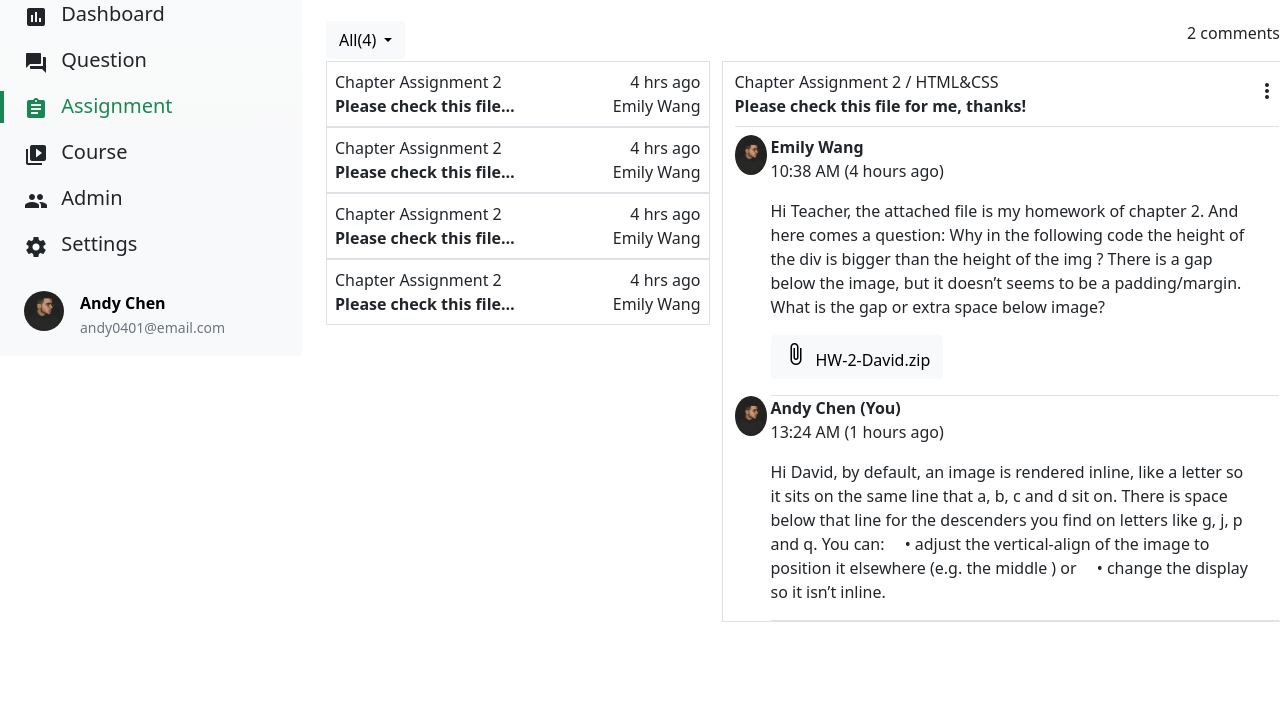
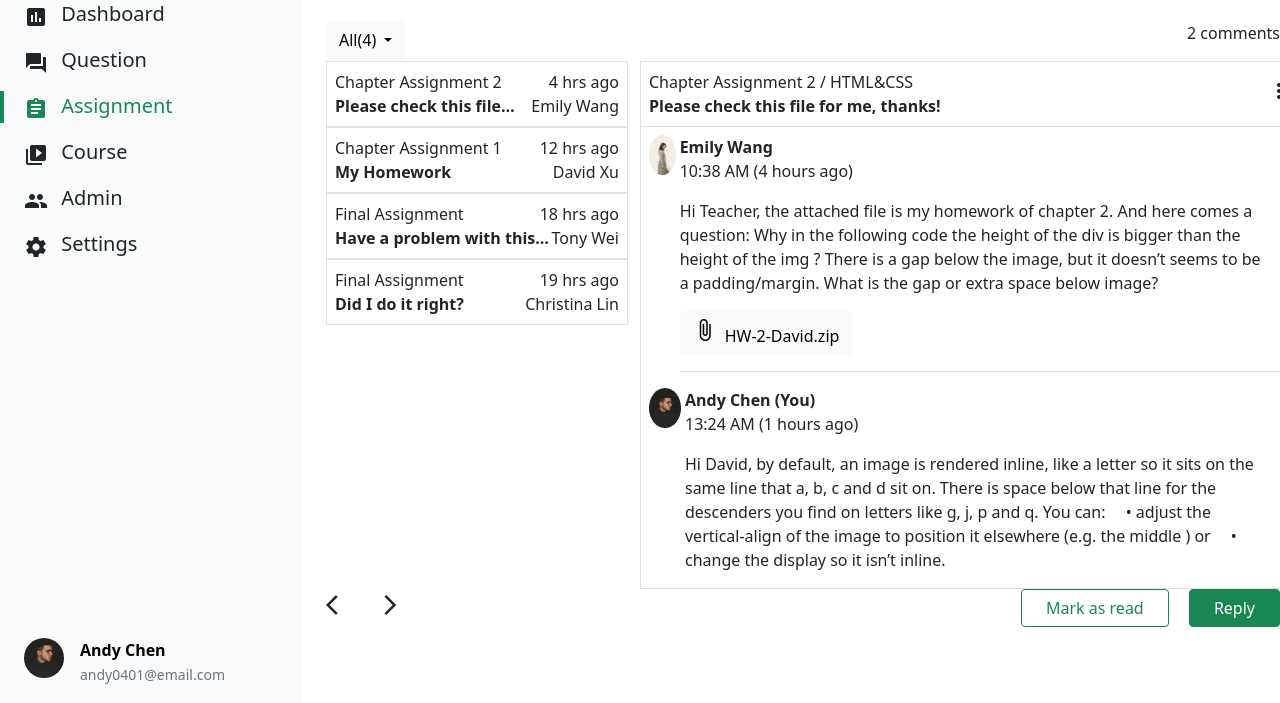
Before and after one commit to CodingFish1/bootstrap_w5, a plain HTML site: page index.html in a window 1280 px wide. Shown: the part 97-800 px from the top of the page. Drawn offline with Linux system fonts and the light colour scheme.

Commit message:
Update 2022-08-20T14:15:02.079Z

```diff
--- a/assets/style/all.css
+++ b/assets/style/all.css
@@ -1,9 +1,5 @@
 @import url("https://fonts.googleapis.com/css2?family=Lato:wght@400;700;900&display=swap");
 @import url("https://fonts.googleapis.com/css2?family=Roboto:ital,wght@0,400;0,700;0,900;1,400;1,700;1,900&display=swap");
-header {
-  height: 100vh;
-}
-
 header span {
   vertical-align: bottom;
 }
@@ -55,11 +51,6 @@ a {
   text-decoration: none;
 }
 
-.container-1 {
-  max-width: 1100px;
-  margin: 0 auto;
-}
-
 .card-style {
   border: 1px solid #000;
 }
--- a/index.html
+++ b/index.html
@@ -14,8 +14,8 @@
 
   <body>
     <div class="d-flex row">
-      <header class="col-3 vh-100">
-        <div class="d-flex flex-column justify-content-between bg-light bg-gradient sidebar-overall">
+      <header class="col-3">
+        <div class="d-flex flex-column justify-content-between vh-100 bg-light bg-gradient">
           <div class="flex-column pt-4 mb-4 ">
             <div class="ps-4 mb-4">
               <img src="./assets/images/logo-ANSWER.svg" alt="">
@@ -58,7 +58,7 @@
           </div>
         </div>
       </header>
-      <div class="col-9">
+      <main class="col-9">
 
 <div class="d-flex justify-content-between pt-5">
     <div class="d-flex flex-row">
@@ -104,7 +104,7 @@
     </div>
   </div>
 <div class="info-block row">
-    <div class="task-list col-5">
+    <div class="task-list col-4">
         <div class="task-card border">
             <div class="d-flex justify-content-between">
                 <p class="mb-0 mt-2 ms-2">Chapter Assignment 2</p>
@@ -117,38 +117,38 @@
         </div>
         <div class="task-card border">
             <div class="d-flex justify-content-between">
-                <p class="mb-0 mt-2 ms-2">Chapter Assignment 2</p>
-                <p class="mb-0 mt-2 fw-normal me-2">4 hrs ago</p>
+                <p class="mb-0 mt-2 ms-2">Chapter Assignment 1</p>
+                <p class="mb-0 mt-2 fw-normal me-2">12 hrs ago</p>
             </div>
             <div class="d-flex justify-content-between">
-                <p class="fw-bolder mb-2 ms-2">Please check this file…</p>
-                <p class="fw-lighter mb-2 me-2">Emily Wang</p>
+                <p class="fw-bolder mb-2 ms-2">My Homework</p>
+                <p class="fw-lighter mb-2 me-2">David Xu</p>
             </div>
         </div>
         <div class="task-card border">
             <div class="d-flex justify-content-between">
-                <p class="mb-0 mt-2 ms-2">Chapter Assignment 2</p>
-                <p class="mb-0 mt-2 fw-normal me-2">4 hrs ago</p>
+                <p class="mb-0 mt-2 ms-2">Final Assignment</p>
+                <p class="mb-0 mt-2 fw-normal me-2">18 hrs ago</p>
             </div>
             <div class="d-flex justify-content-between">
-                <p class="fw-bolder mb-2 ms-2">Please check this file…</p>
-                <p class="fw-lighter mb-2 me-2">Emily Wang</p>
+                <p class="fw-bolder mb-2 ms-2">Have a problem with this…</p>
+                <p class="fw-lighter mb-2 me-2">Tony Wei</p>
             </div>
         </div>
         <div class="task-card border">
             <div class="d-flex justify-content-between">
-                <p class="mb-0 mt-2 ms-2">Chapter Assignment 2</p>
-                <p class="mb-0 mt-2 fw-normal me-2">4 hrs ago</p>
+                <p class="mb-0 mt-2 ms-2">Final Assignment</p>
+                <p class="mb-0 mt-2 fw-normal me-2">19 hrs ago</p>
             </div>
             <div class="d-flex justify-content-between">
-                <p class="fw-bolder mb-2 ms-2">Please check this file…</p>
-                <p class="fw-lighter mb-2 me-2">Emily Wang</p>
+                <p class="fw-bolder mb-2 ms-2">Did I do it right?</p>
+                <p class="fw-lighter mb-2 me-2">Christina Lin</p>
             </div>
         </div>
     </div>
-    <div class="msg-board col-7 border">
+    <div class="msg-board col-8 border px-0">
         <div class="d-flex justify-content-between align-items-center border-bottom mb-2">
-            <div>
+            <div class="ps-2">
                 <p class="mb-0 pt-2">Chapter Assignment 2 / HTML&CSS</p>
                 <p class="mb-0 pb-2 fw-bolder">Please check this file for me, thanks!</p>
             </div>
@@ -158,29 +158,39 @@
                 </a>
             </div>
         </div>
-        <div class="msg-card d-flex">
-            <img class="me-1" src="./assets/images/andychen.jpeg" alt="">
+        <div class="msg-card d-flex ps-2">
+            <img class="me-1" src="./assets/images/emilywang.jpeg" alt="">
             <div class="border-bottom">
                 <p class="fw-bolder mb-0">Emily Wang</p>
                 <p class="fw-lighter">10:38 AM (4 hours ago)</p>
                 <p class="pe-4">Hi Teacher, the attached file is my homework of chapter 2. And here comes a question: Why in the following code the height of the div is bigger than the height of the img ? There is a gap below the image, but it doesn’t seems to be a padding/margin. What is the gap or extra space below image?</p>
-                <button type="button" class="btn btn-light mb-3"><span class="material-icons me-2">attach_file</span>HW-2-David.zip</button>
+                <button type="button" class="btn btn-light mb-3 align-items-center"><span class="material-icons align-items-center me-2">attach_file</span>HW-2-David.zip</button>
             </div>
         </div>
-        <div class="msg-card d-flex">
+        <div class="msg-card d-flex mt-3 ps-2">
             <img class="me-1" src="./assets/images/andychen.jpeg" alt="">
-            <div class="border-bottom">
+            <div>
                 <p class="fw-bolder mb-0">Andy Chen (You)</p>
                 <p class="fw-lighter">13:24 AM (1 hours ago)</p>
                 <p class="pe-4">Hi David, by default, an image is rendered inline, like a letter so it sits on the same line that a, b, c and d sit on. There is space below that line for the descenders you find on letters like g, j, p and q. You can: 　• adjust the vertical-align of the image to position it elsewhere (e.g. the middle ) or 　• change the display so it isn’t inline.</p>
             </div>
         </div>
     </div>
+    <div class="d-flex justify-content-between align-items-center">
+        <div>
+            <a class="link-dark me-4" href="#"><span class="material-icons">arrow_back_ios</span></a>
+            <a class="link-dark" href="#"><span class="material-icons">arrow_forward_ios</span></a>
+        </div>
+        <div>
+            <button type="button" class="btn btn-outline-success px-4 me-3">Mark as read</button>
+            <button type="button" class="btn btn-success px-4">Reply</button>
+        </div>
+    </div>
+</div>
 </div>
 
 
-      </div>
-
+      </main>
     </div>
 
     <script src="./assets/js/vendors.js"></script>
```
Also changed, not shown: assets/images/emilywang.jpeg (added), 1 other file.
